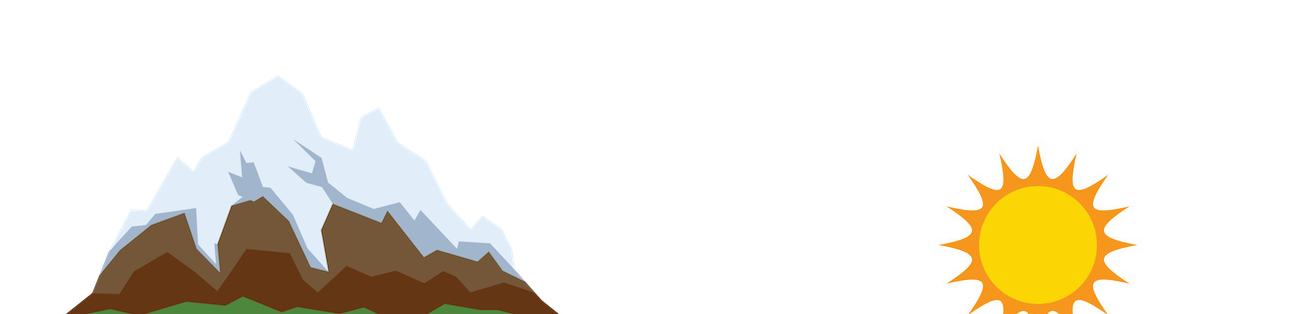
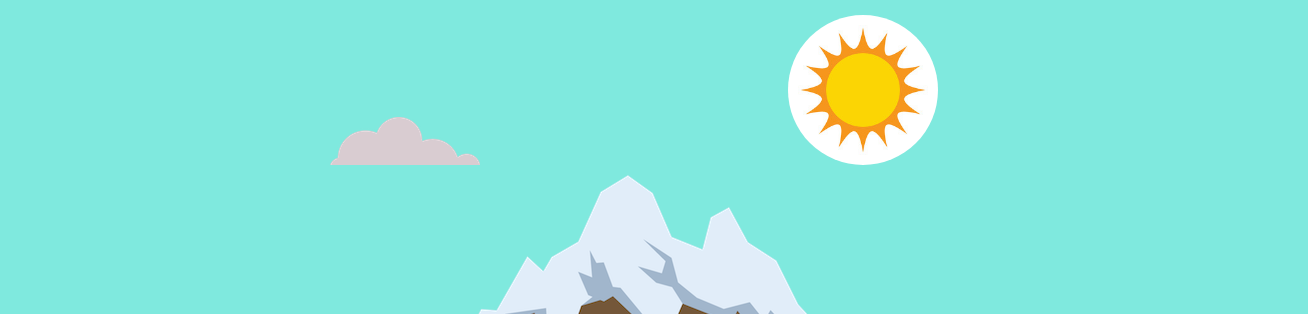
Before and after one commit to SIRHEIZENBERG/MY-SITE, a plain HTML site: page index.html in a window 1280 px wide. Shown: the top 314 px of the page, 1308 px wide, since content can reach past the window. Drawn offline with Linux system fonts and the light colour scheme; the site is published under a folder, as on GitHub Pages, so addresses that start at the root find nothing.

Commit message:
another commit
css pleeas

```diff
--- a/index.html
+++ b/index.html
@@ -5,7 +5,8 @@
     <meta http-equiv="X-UA-Compatible" content="IE=edge">
     <meta name="viewport" content="width=device-width, initial-scale=1.0">
     <title>MALCOLM X </title>
-<link rel="stylesheet" href="/css/style.css">
+    <link rel="stylesheet" href="css/style.css">
+  </head>
 <body> <div class="upper-container">
   <img class="mountain" src="mountain.png" alt="picture of a mountain">
   <img class="cloud" src="cloud.png" alt="picture of a cloud">
```
